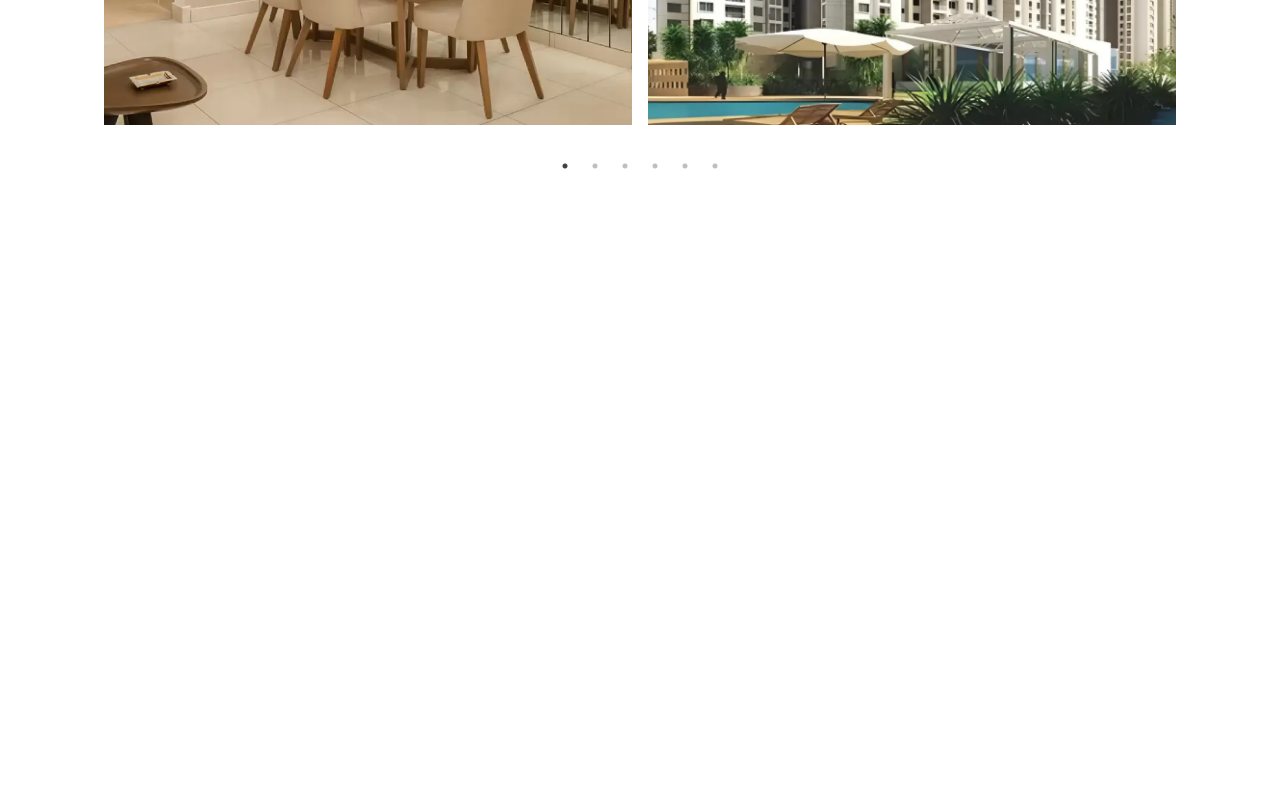
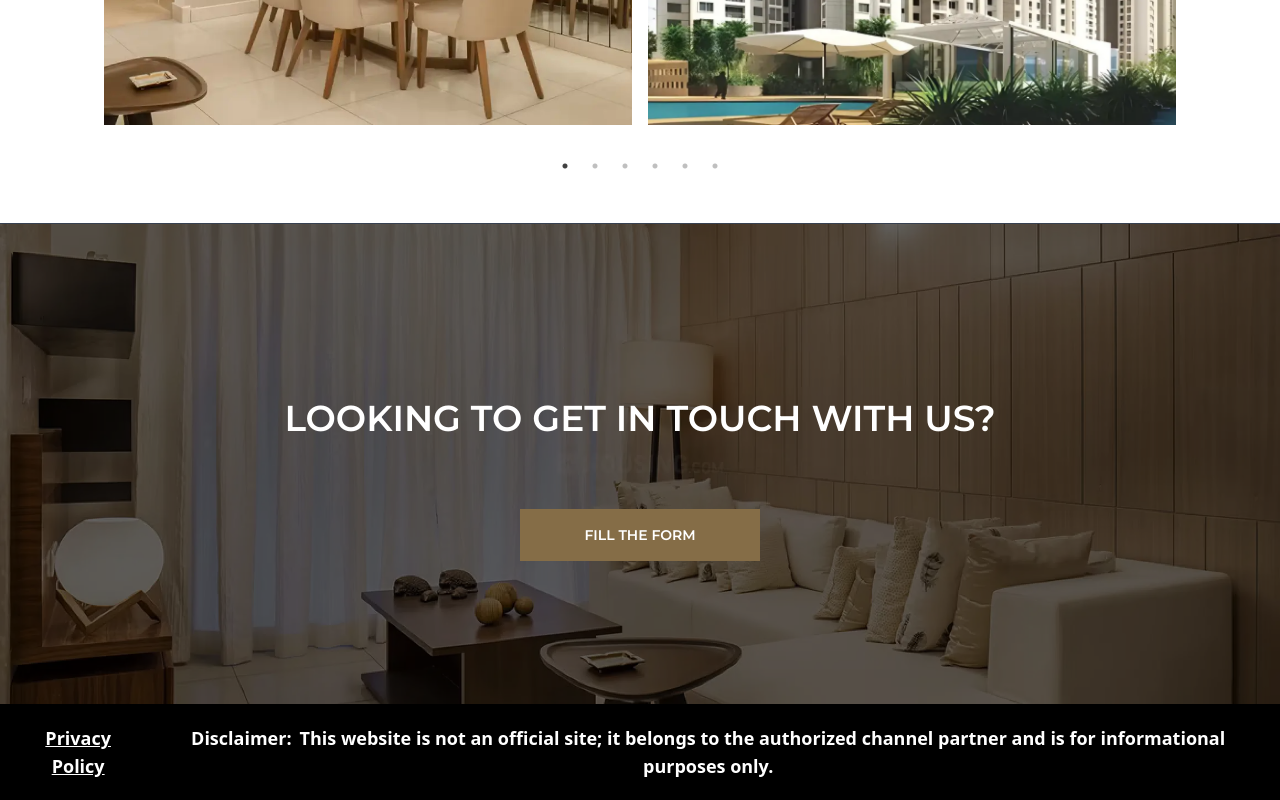
Before and after one commit to sumedh133/PrestigeReact, a React (Vite) app: page / in a window 1280 px wide. Shown: the part 6107-6907 px from the top of the page. Before the commit the page ends 6330 px from the top, so only its background shows below. Built offline with nearby package versions, Linux system fonts and the light colour scheme.

Commit message:
footer added

```diff
--- a/src/App.jsx
+++ b/src/App.jsx
@@ -8,6 +8,7 @@ import Pricing from './sections/pricing'
 import { MasterPlan } from './sections/Masterplan'
 import { Location } from './sections/Location'
 import { Gallery } from './sections/Gallery'
+import Footer from './components/footer/Footer'
 
 function App() {
   return (
@@ -21,6 +22,7 @@ function App() {
       <Location />
       <Amenities />
       <Gallery />
+      <Footer />
     </div>
   )
 }
--- /dev/null
+++ b/src/components/footer/Footer.jsx
@@ -0,0 +1,65 @@
+import React from 'react';
+import Button from '../button/buttonMain';
+import contactbanner from '../../assets/footer/footer.webp';
+
+export const Footer = (/* { contactmodal, setContactModal } */) => {
+
+  const opacBackground = {
+    backgroundImage: `url(${contactbanner})`,
+    backgroundSize: 'cover',
+    backgroundPosition: 'center',
+  };
+
+  const overlayStyle = {
+    backgroundColor: 'rgba(0, 0, 0, 0.6)',
+  };
+
+  return (
+    <div className="relative">
+
+      <div className="text-white border-t border-gray-700 h-auto" style={opacBackground}>
+        <div style={overlayStyle} className="mx-auto">
+
+          <div className="flex flex-col text-center gap-6 md:gap-10 items-center justify-center mx-auto pt-32 pb-16 md:pt-36 md:pb-24 lg:h-[60vh] w-full">
+
+            <div className="text-lg md:text-4xl max-w-3xl font-semibold font-heading leading-tight md:leading-normal uppercase">
+              Looking To Get In Touch With Us?
+            </div>
+
+            <div className="">
+              <Button
+                text="Fill the form"
+                className="text-center my-2 md:my-6 h-fit md:py-4 md:px-16 py-3 px-8 w-fit scroll-to-top"
+                /* onClick={() => setContactModal(!contactmodal) }*/
+                showArrow={false}
+              />
+            </div>
+
+          </div>
+        </div>
+      </div>
+
+
+      <div className="mx-auto w-full">
+        <footer className="bg-black text-white p-5 w-full">
+          <div className="max-w-8xl text-xs sm:text-lg flex flex-col lg:flex-row gap-5 justify-between w-full mx-auto font-semibold text-center">
+
+
+            <p>
+              <button className="underline">Privacy Policy</button>
+            </p>
+
+
+            <p>
+              <span className="pr-2 font-bold">Disclaimer:</span>
+              This website is not an official site; it belongs to the authorized channel partner and is for informational purposes only.
+            </p>
+          </div>
+        </footer>
+      </div>
+
+    </div>
+  );
+};
+
+export default Footer;
```
Also changed, not shown: src/assets/footer/footer.webp (added).
